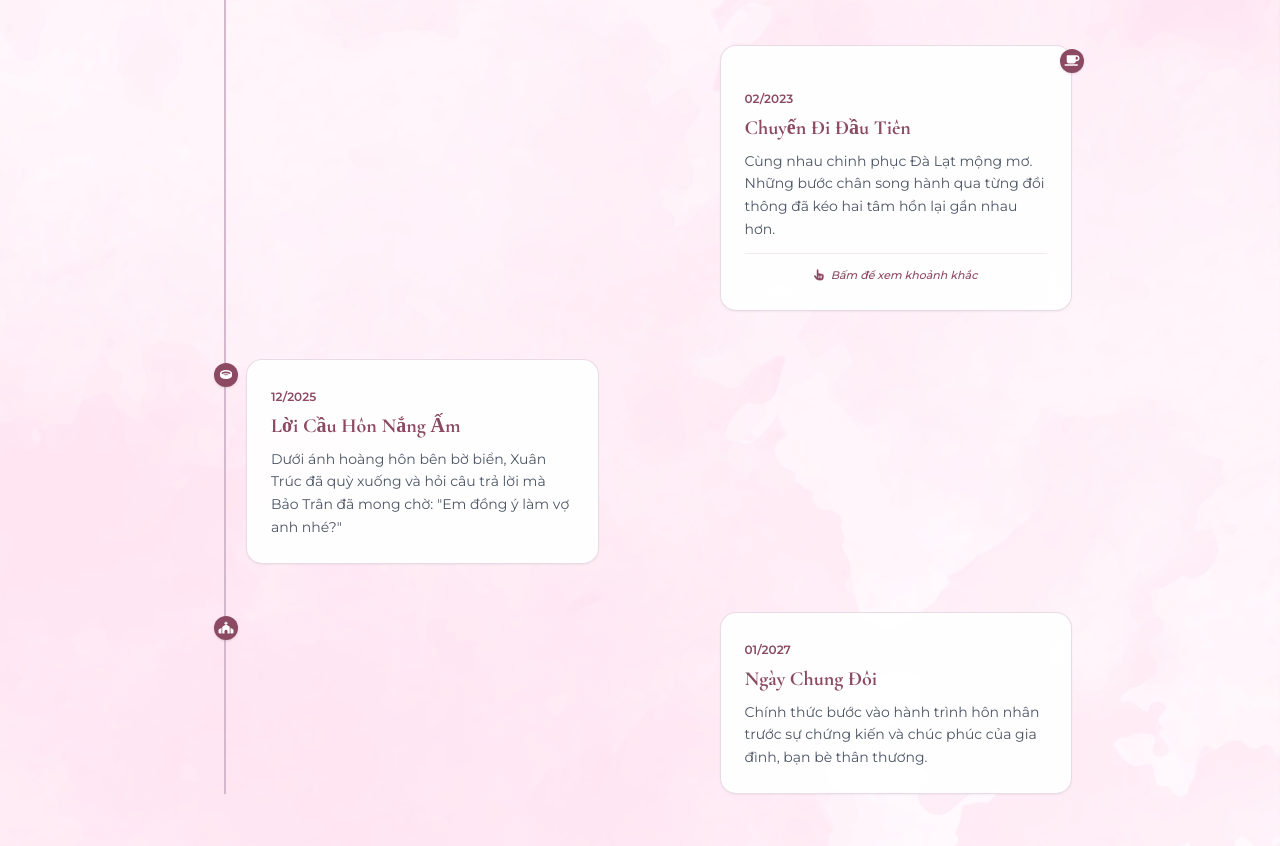
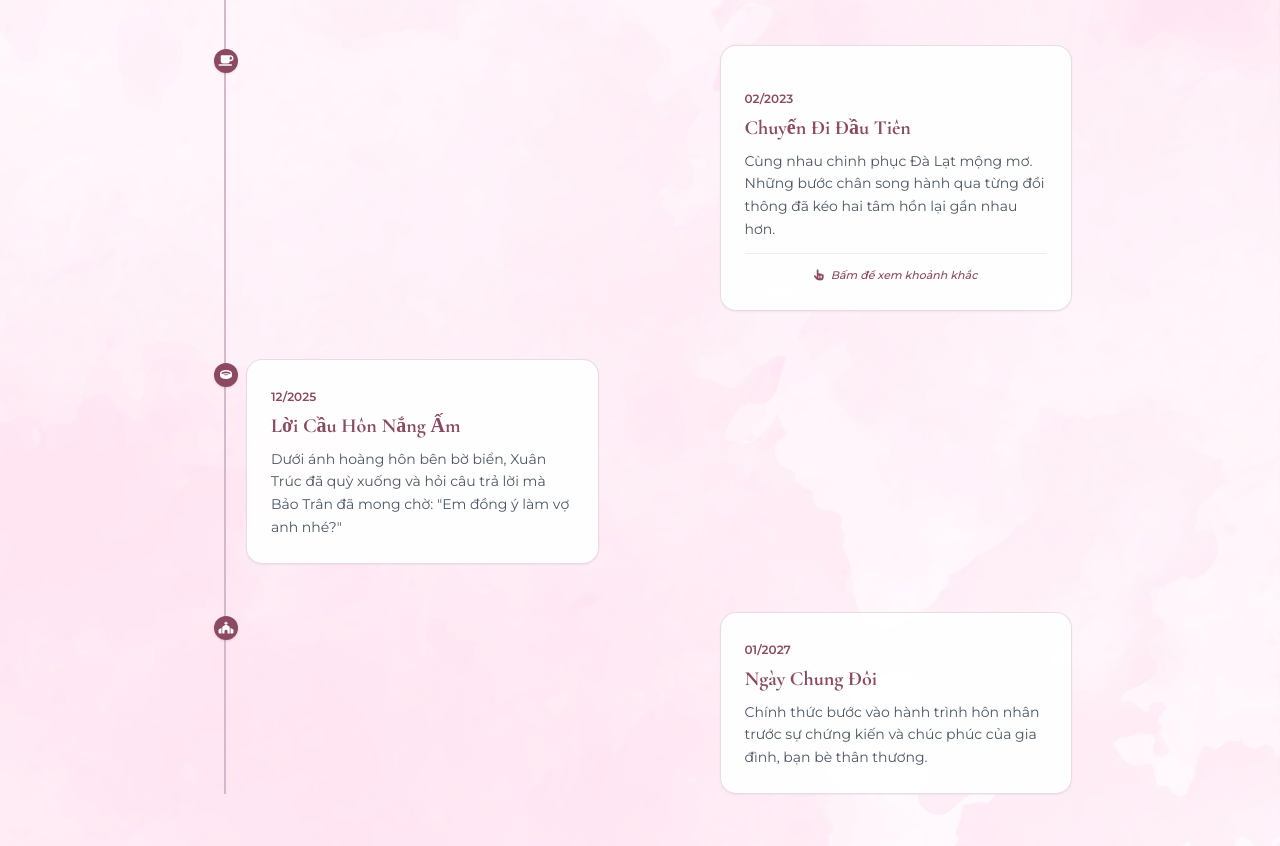
Before and after one commit to trucnguyen3/akawebsite, a website: page public/tr-wedding.html in a window 1280 px wide. Shown: the part 2020-2866 px from the top of the page. Drawn offline with nearby package versions, Linux system fonts and the light colour scheme.

```diff
--- a/public/tr-wedding.html
+++ b/public/tr-wedding.html
@@ -265,7 +265,7 @@
                 <!-- Timeline Item 2 -->
                 <div class="relative pl-8 md:pl-0 md:flex items-center group">
                     <div
-                        class="absolute -left-3 top-1 md:left-auto md:right-[-12px] w-6 h-6 rounded-full bg-[#8B4A62] text-white flex items-center justify-center text-xs shadow z-10">
+                        class="absolute -left-3 top-1 w-6 h-6 rounded-full bg-[#8B4A62] text-white flex items-center justify-center text-xs shadow">
                         <i class="fas fa-coffee"></i>
                     </div>
 
```
